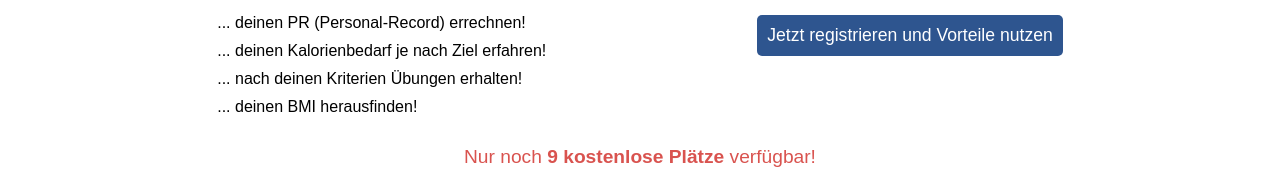
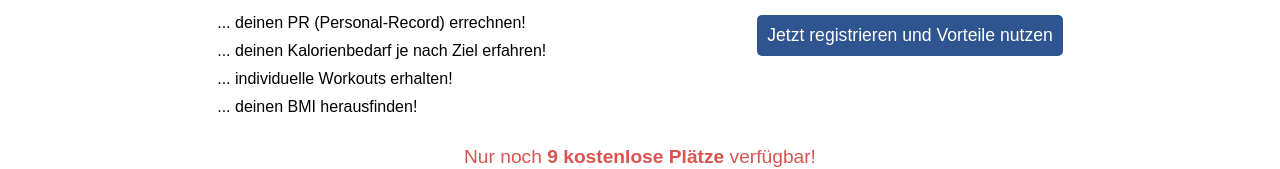
Before and after one commit to phil-ptz/webserver, a plain HTML site: page public/html/index.html in a window 1280 px wide. Shown: the part 954-1123 px from the top of the page. Drawn offline with Linux system fonts and the light colour scheme; no server answers; files whose address does not match are found by name.

Commit message:
beschreibung (anpassung)

```diff
--- a/public/html/index.html
+++ b/public/html/index.html
@@ -40,7 +40,7 @@
           <h2>Nur bei uns kannst du... </h2>
           <p>... deinen PR (Personal-Record) errechnen!</p>
           <p>... deinen Kalorienbedarf je nach Ziel erfahren!</p>
-          <p>... nach deinen Kriterien Übungen erhalten!</p>
+          <p>... individuelle Workouts erhalten!</p>
           <p>... deinen BMI herausfinden!</p>
       </div>
       <button class="register-button" onclick="window.location='/register';">
```
